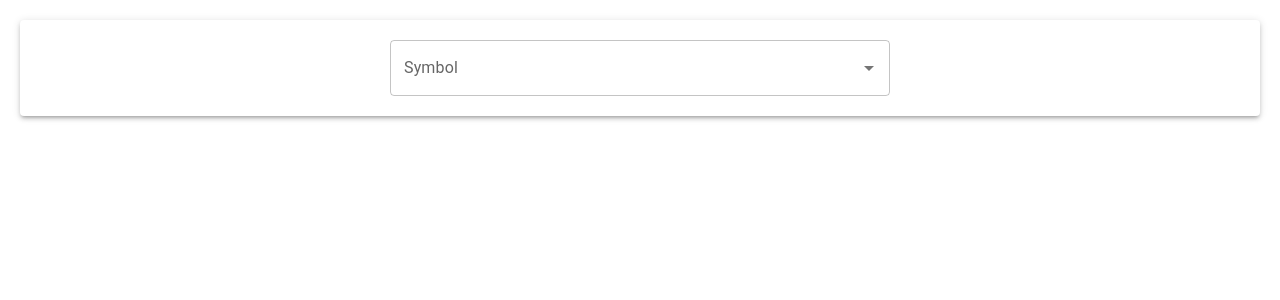
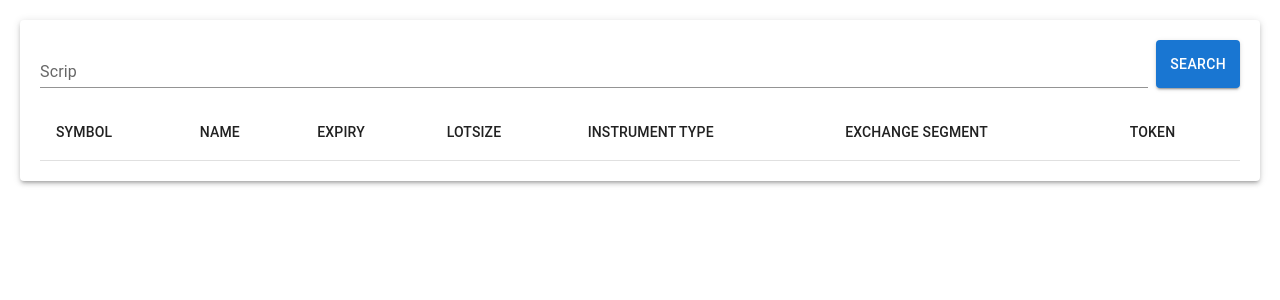
Before and after one commit to kunalrbhatia/smart_api_client, a React (Create React App) app: page / in a window 1280 px wide. Shown: the top 300 px of the page. Built offline with nearby package versions, Linux system fonts and the light colour scheme.

Commit message:
added table layout to show response

```diff
--- a/src/App.css
+++ b/src/App.css
@@ -1,3 +1,13 @@
 .App {
   padding: 20px;
 }
+.scripTextField {
+  margin-right: 8px !important;
+}
+.scripBox {
+  display: flex;
+  flex-direction: row;
+  justify-content: space-between;
+  width: 100%;
+  margin-bottom: 16px;
+}
--- a/src/App.tsx
+++ b/src/App.tsx
@@ -1,17 +1,26 @@
 import React, { useEffect, useState } from 'react';
 import './App.css';
-import { Autocomplete, Paper, TextField } from '@mui/material';
+import {
+  Button,
+  Paper,
+  Table,
+  TableBody,
+  TableCell,
+  TableContainer,
+  TableHead,
+  TableRow,
+  TextField,
+} from '@mui/material';
 import axios from 'axios';
 import * as _ from 'lodash';
 function App() {
   const [loading, setLoading] = useState(false);
-  const [autoCompleteData, setAutoCompleteData] = useState<object[]>([]);
-  const [autoCompleteInputValue, setAutoCompleteInputValue] =
-    useState<string>('');
-  const fetchDataForAutoComplete = async (scriptName: string) => {
+  const [scriptInput, setScriptInput] = useState<string>('');
+  const [fetchedScrips, setFetchedScrips] = useState<object[]>([]);
+  const fetchDataForAutoComplete = async () => {
     setLoading(true);
     const payload = JSON.stringify({
-      scriptName: scriptName.toLocaleUpperCase(),
+      scriptName: scriptInput.toLocaleUpperCase(),
     });
     const config = {
       method: 'post',
@@ -25,7 +34,7 @@ function App() {
       await axios(config)
         .then((response: object) => {
           setLoading(false);
-          setAutoCompleteData(_.get(response, 'data', []) || []);
+          setFetchedScrips(_.get(response, 'data', []) || []);
         })
         .catch((err) => {
           setLoading(false);
@@ -38,17 +47,13 @@ function App() {
       setLoading(false);
     }
   };
+  const onScripInputChange = (event: object) => {
+    const changedInput = _.get(event, 'target.value', '') || '';
+    setScriptInput(changedInput);
+  };
   useEffect(() => {
-    console.log('autoCompleteData: ', autoCompleteData);
-  }, [autoCompleteData]);
-  const onAutoCompleteInputChange = (
-    _event: React.SyntheticEvent,
-    value: string,
-    reason: string
-  ) => {
-    setAutoCompleteInputValue(value);
-    if (reason !== 'reset') fetchDataForAutoComplete(value);
-  };
+    console.log('fetchedScrips:', fetchedScrips);
+  }, [fetchedScrips]);
 
   /* const socket: WebSocket = new WebSocket('ws://localhost:5000');
   socket.addEventListener('open', (evt: any) => {
@@ -62,22 +67,61 @@ function App() {
     <div className="App">
       <Paper
         elevation={3}
-        style={{ padding: '20px', display: 'flex', justifyContent: 'center' }}
+        style={{
+          padding: '20px',
+          display: 'flex',
+          justifyContent: 'center',
+          flexDirection: 'column',
+        }}
       >
         {/* <div>{data}</div> */}
-        <Autocomplete
-          disabled={loading}
-          disablePortal
-          inputValue={autoCompleteInputValue}
-          onInputChange={onAutoCompleteInputChange}
-          id="combo-box-demo"
-          options={autoCompleteData}
-          loadingText="Loading..."
-          sx={{ width: 500 }}
-          renderInput={(params) => {
-            return <TextField {...params} label="Symbol" />;
-          }}
-        />
+        <div className="scripBox">
+          <TextField
+            label="Scrip"
+            variant="standard"
+            disabled={loading}
+            onChange={onScripInputChange}
+            value={scriptInput}
+            fullWidth
+            className="scripTextField"
+          />
+          <Button onClick={fetchDataForAutoComplete} variant="contained">
+            Search
+          </Button>
+        </div>
+        <div>
+          <TableContainer>
+            <Table>
+              <TableHead>
+                <TableRow>
+                  <TableCell>SYMBOL</TableCell>
+                  <TableCell>NAME</TableCell>
+                  <TableCell>EXPIRY</TableCell>
+                  <TableCell>LOTSIZE</TableCell>
+                  <TableCell>INSTRUMENT TYPE</TableCell>
+                  <TableCell>EXCHANGE SEGMENT</TableCell>
+                  <TableCell>TOKEN</TableCell>
+                </TableRow>
+              </TableHead>
+              <TableBody>
+                {fetchedScrips.length > 0 &&
+                  fetchedScrips.map((row) => (
+                    <TableRow key={_.get(row, 'token', '') || ''}>
+                      <TableCell>{_.get(row, 'symbol', '') || ''}</TableCell>
+                      <TableCell>{_.get(row, 'name', '') || ''}</TableCell>
+                      <TableCell>{_.get(row, 'expiry', '') || ''}</TableCell>
+                      <TableCell>{_.get(row, 'lotsize', '') || ''}</TableCell>
+                      <TableCell>
+                        {_.get(row, 'instrumenttype', '') || ''}
+                      </TableCell>
+                      <TableCell>{_.get(row, 'exch_seg', '') || ''}</TableCell>
+                      <TableCell>{_.get(row, 'token', '') || ''}</TableCell>
+                    </TableRow>
+                  ))}
+              </TableBody>
+            </Table>
+          </TableContainer>
+        </div>
       </Paper>
     </div>
   );
```
